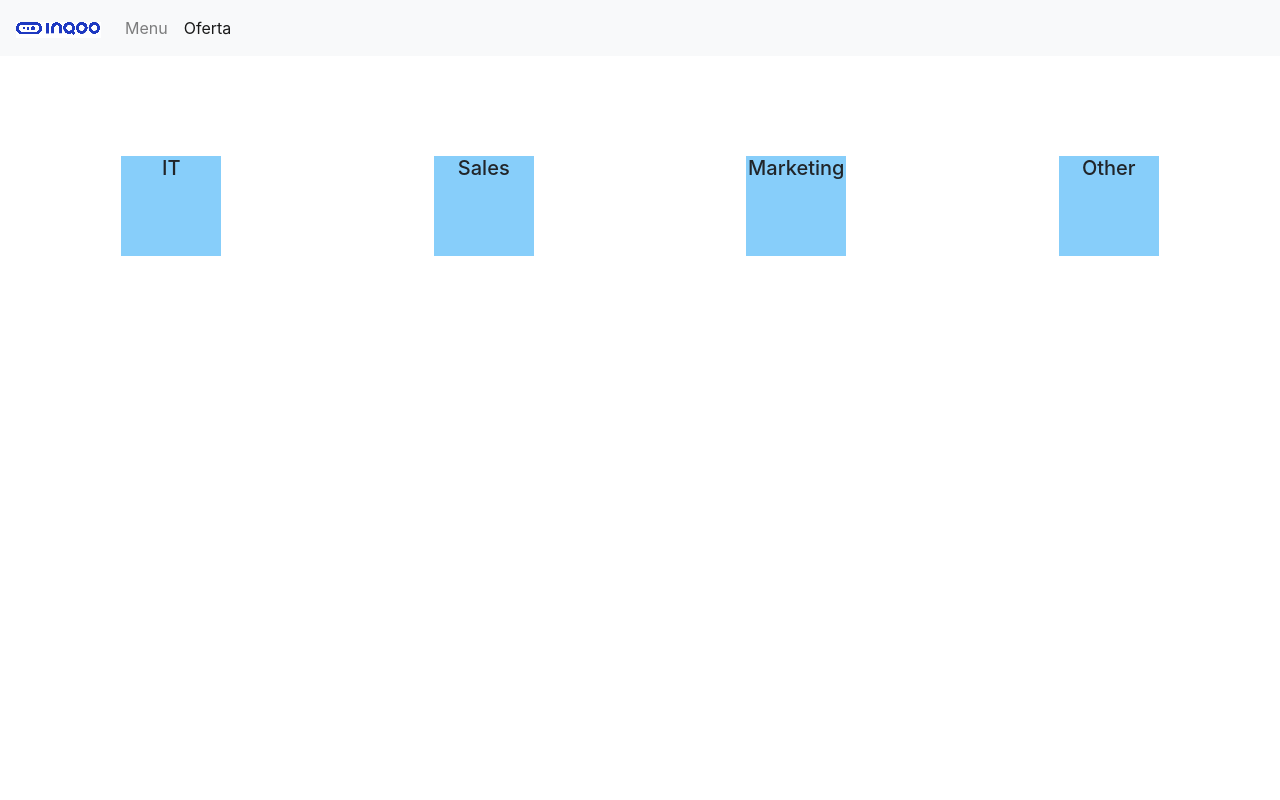
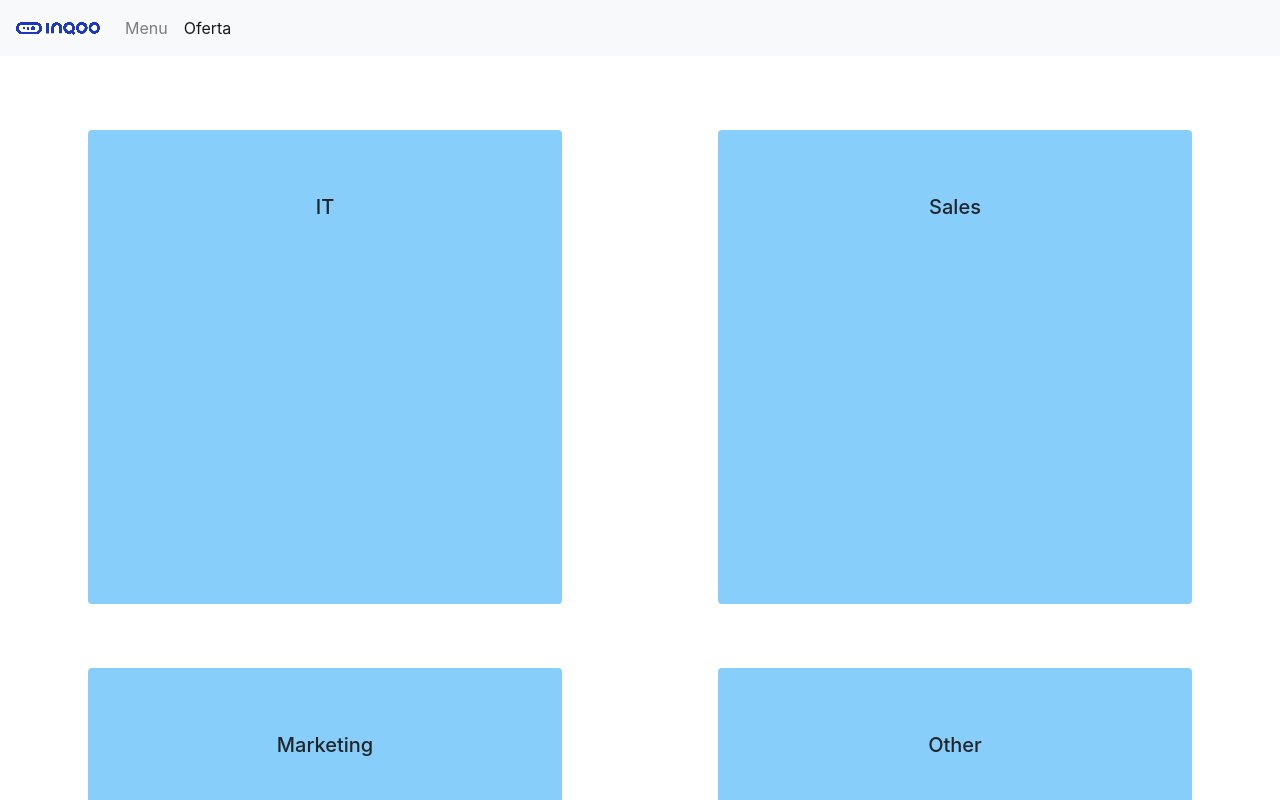
Before and after one commit to tavirek/project-fe-group-1, an Angular app: page /offer in a window 1280 px wide. Shown: the top 800 px of the page. Built offline with nearby package versions, Linux system fonts and the light colour scheme.

Commit message:
flex - done

```diff
--- a/src/app/components/nav-bar/nav-bar.component.html
+++ b/src/app/components/nav-bar/nav-bar.component.html
@@ -1,4 +1,4 @@
-<nav class="navbar navbar-expand-lg navbar-light bg-light">
+<nav class="navbar navbar-expand-sm navbar-light bg-light">
   <a class="navbar-brand" routerLink=""><app-nav-bar-logo></app-nav-bar-logo></a>
   <button class="navbar-toggler" type="button">
     <span class="navbar-toggler-icon"></span>
--- a/src/app/components/offer-item/offer-item.component.css
+++ b/src/app/components/offer-item/offer-item.component.css
@@ -1,11 +1,21 @@
-.parent {
+.flex-container {
   display: flex;
-  height: 300px;
+  flex-flow: row wrap;
+  justify-content: space-around;
+  padding: 5px;
+  margin: 5px;
+  list-style: none;
 }
 
-.child {
-  width: 100px;
-  height: 100px;
-  margin: auto;
-  background-color: lightskyblue;
+.flex-item {
+  background: lightskyblue;
+  box-sizing: border-box;
+  padding: 5vw;
+  width: 37vw;
+  height: 37vw;
+  margin-top: 5vw;
+  line-height: 150px;
+  font-weight: bold;
+  font-size: 3em;
+  text-align: center;
 }
--- a/src/app/components/offer-item/offer-item.component.html
+++ b/src/app/components/offer-item/offer-item.component.html
@@ -10,14 +10,11 @@
 <!--  </div>-->
 <!--</div>-->
 
-<div class="container-fluid">
-  <div class="parent">
-    <div class="child" *ngFor="let item of OfferItems">
 
-        <h5 class="text-center card-title">
-          {{item.title}}
-        </h5>
-
+  <div class="flex-container">
+    <div class="flex-item btn" *ngFor="let item of OfferItems">
+      <h5>
+        {{item.title}}
+      </h5>
     </div>
   </div>
-</div>
```
